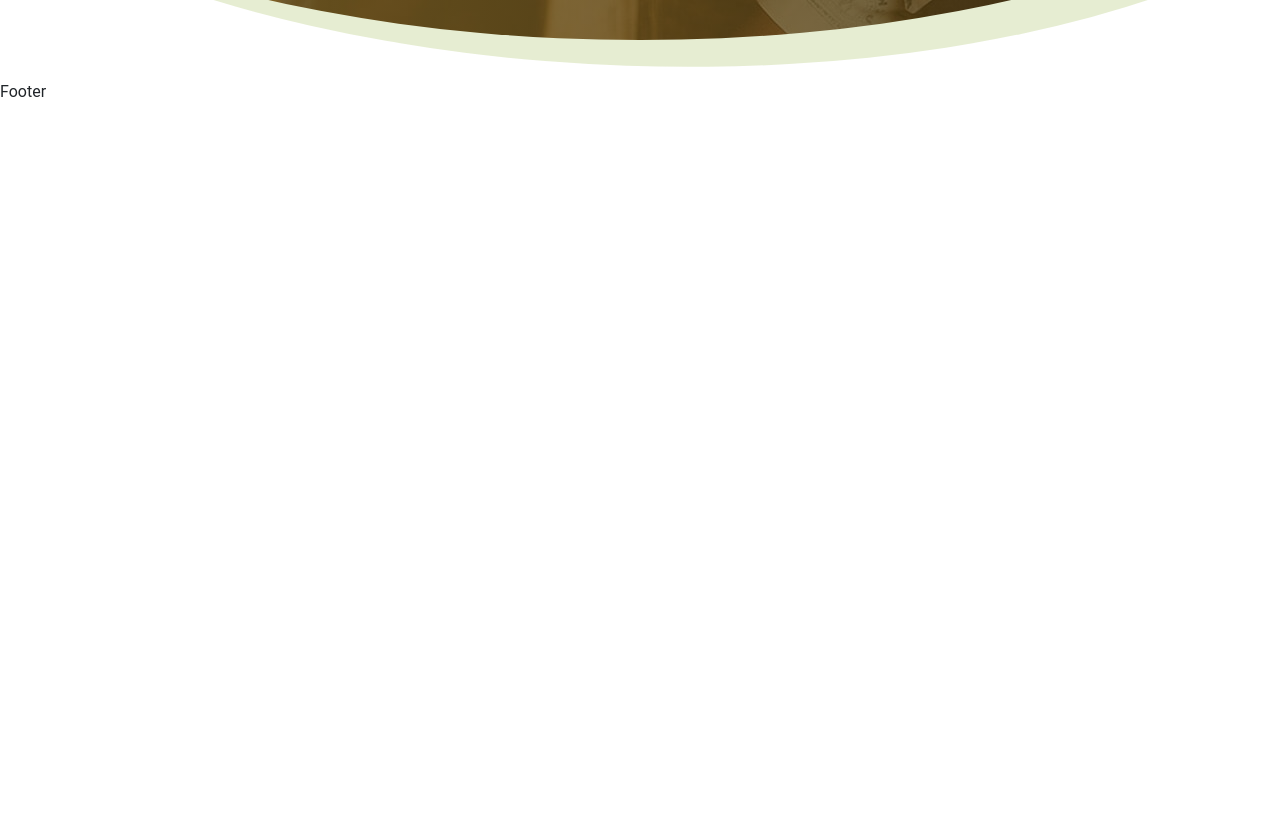
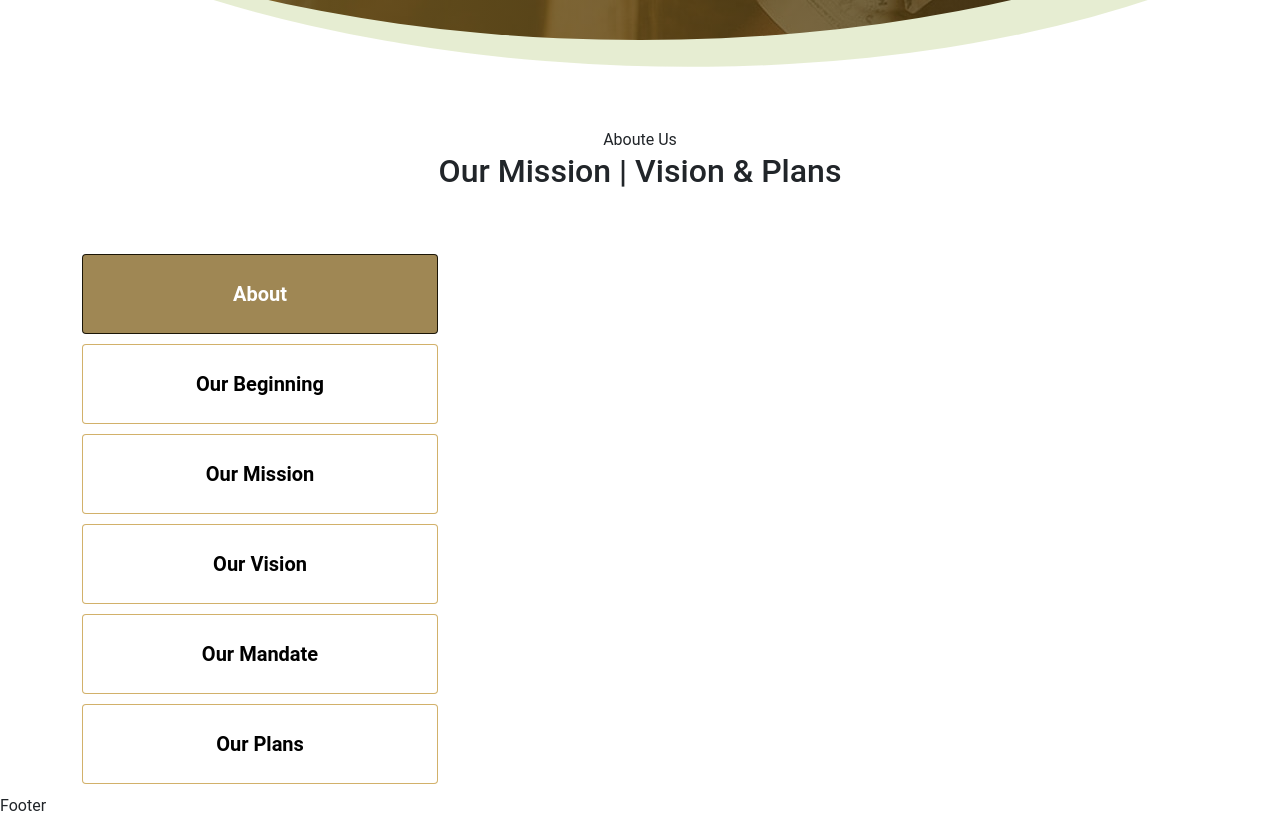
Before and after one commit to zeredogo/krypto-zone-charity, a React (Create React App) app: page / in a window 1280 px wide. Shown: the part 720-1538 px from the top of the page. Before the commit the page ends 824 px from the top, so only its background shows below. Built offline with nearby package versions, Linux system fonts and the light colour scheme.

Commit message:
updating commit

```diff
--- a/src/App.css
+++ b/src/App.css
@@ -148,3 +148,44 @@ body {
    }
 }
 /*---End of Hero---*/
+/*------About Us------*/
+.tabs .nav-pills .nav-item{
+    margin-bottom: 10px;
+}
+.tabs .nav-pills .nav-item .nav-link{
+    background: #fff;
+    border-radius: 4px;
+    color: #000;
+    font-weight: bold;
+    border: 1px solid rgba(180, 125, 7, 0.6);
+    font-size: 20px;
+    line-height: 30px;
+}
+.tabs .nav-pills .nav-item .nav-link span {
+    color: #724f04ad;
+    font-size: 30px;
+}
+.tabs .nav-pills .nav-item .nav-link.active{
+    color: #fff;
+    background: #724f04ad;
+    border: 1px solid #110c01eb;
+}
+.tabs .nav-pills .nav-item .nav-link.active span{
+    color: #fff;
+}
+.tabs .tab-content{
+    background: #fff;
+    padding: 0;
+}
+.tabs .tab-content .img{/*images-size for this section 1000 x 667 */
+    width: 100%;
+    height: 400px;
+    margin-bottom: 20px;
+}
+.tabs .tab-content h3{
+    font-weight: bold;
+}
+.tabs .tab-content h3 a{
+    color: #000;
+}
+/*------End of About Us------*/
--- a/src/App.js
+++ b/src/App.js
@@ -5,12 +5,14 @@ import 'bootstrap/dist/js/bootstrap.min.js';
 import Footer from './component/Footer';
 import Navbar from './component/Navbar';
 import Hero from './component/Hero';
+import About from './component/About';
 
 const App = () => {
   return (
     <section>
         <Navbar />
         <Hero />
+        <About />
         <Footer />
     </section>
   )
--- /dev/null
+++ b/src/component/About.jsx
@@ -0,0 +1,51 @@
+import React from 'react'
+
+const About = () => {
+  return (
+    <section class="mt-5">
+     <div class="container">
+       <div class="row justify-content-center mb-5">
+         <div class="col-md-8 text-center heading-section">
+           <span>Aboute Us</span>
+           <h2 class="mb-3">Our Mission | Vision & Plans</h2>
+         </div>
+       </div>
+        <div class="row tabs mt-4">
+            <div class="col-md-4">
+            <ul class="nav nav-pills nav-fill d-md-flex d-block
+              flex-column">
+              <li class="nav-item text-left">
+                <a class="nav-link active py-4" data-toggle="tab"
+                href="#about-1">About</a>
+              </li>
+              <li class="nav-item text-left">
+                <a class="nav-link py-4" data-toggle="tab"
+                href="#about-2">Our Beginning</a>
+              </li>
+              <li class="nav-item text-left">
+                <a class="nav-link py-4" data-toggle="tab"
+                href="#about-3">Our Mission</a>
+              </li>
+              <li class="nav-item text-left">
+                <a class="nav-link py-4" data-toggle="tab"
+                href="#about-4">Our Vision</a>
+              </li>
+              <li class="nav-item text-left">
+                <a class="nav-link py-4" data-toggle="tab"
+                href="#about-5">Our Mandate</a>
+              </li>
+              <li class="nav-item text-left">
+                <a class="nav-link py-4" data-toggle="tab"
+                href="#about-6">Our Plans</a>
+              </li>
+            </ul>
+            </div>
+
+            </div>
+     </div>
+    </section>
+
+  )
+}
+
+export default About
```
